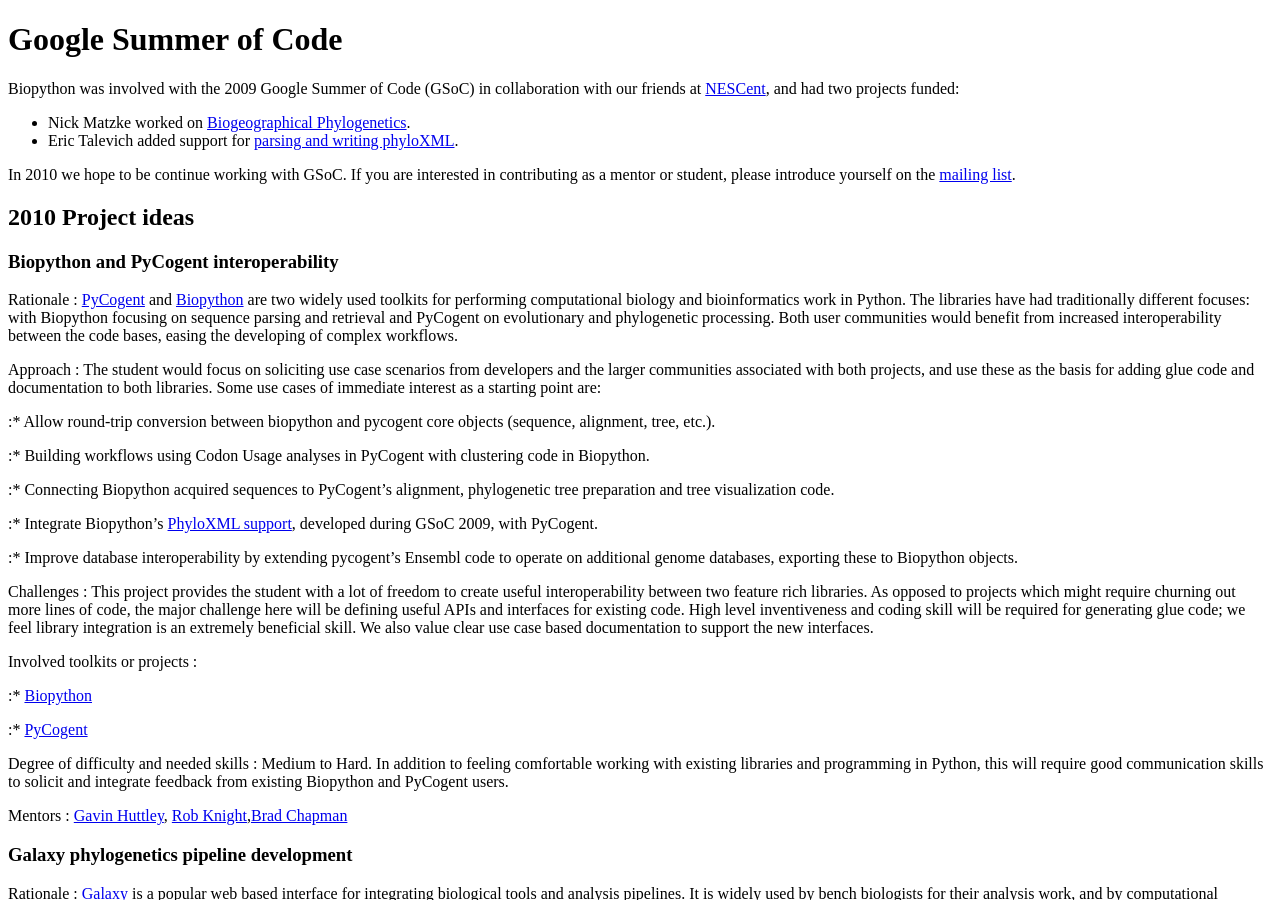
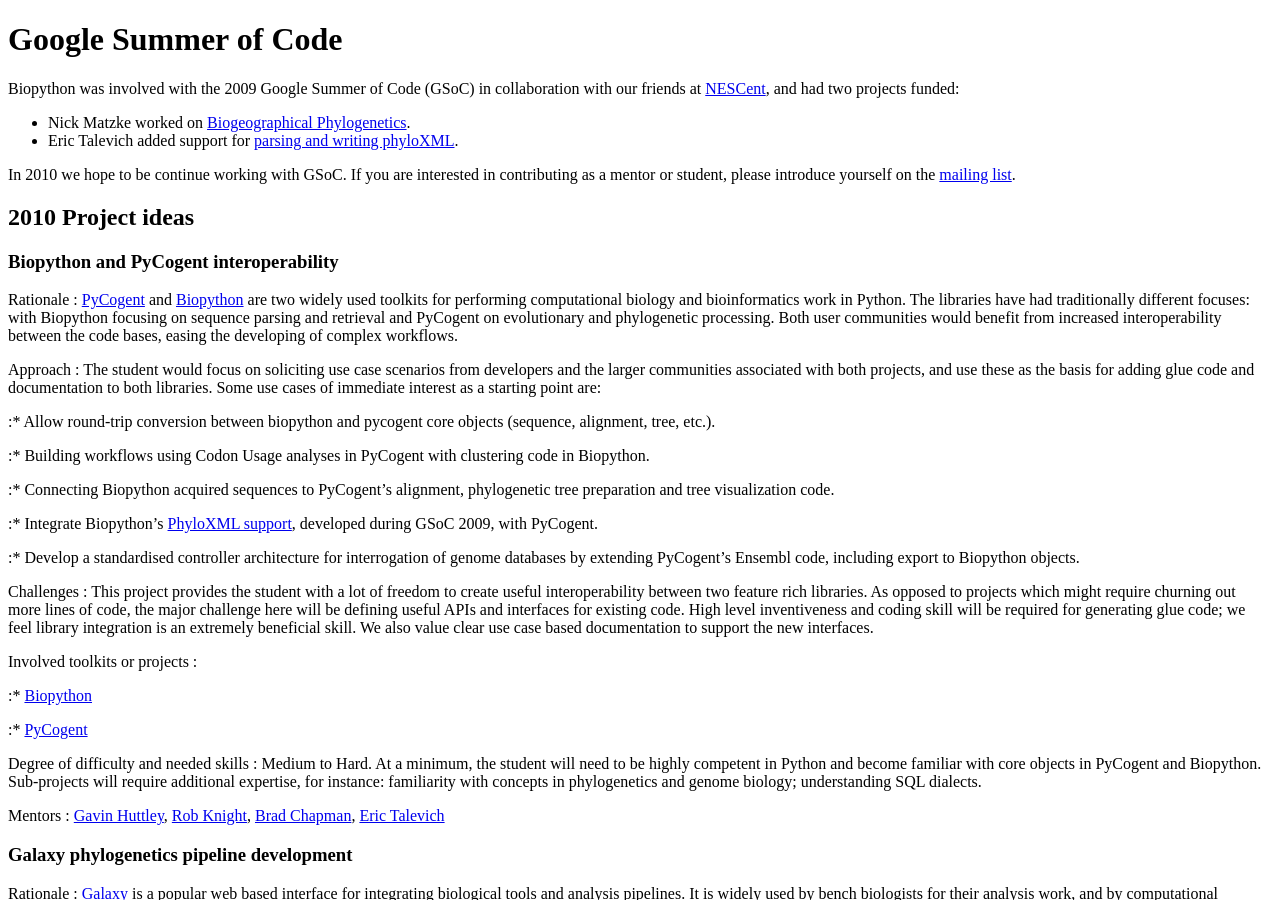
Before and after one commit to biopython/biopython.github.io, a Jekyll site: the page built from wiki/Google_Summer_of_Code.md, in a window 1280 px wide and 900 px high. Built offline with Jekyll 4.4.1, drawn with Linux system fonts in a browser that asks for light colours.

Commit message:
/* Biopython and PyCogent interoperability */

```diff
--- a/wiki/Google_Summer_of_Code.md
+++ b/wiki/Google_Summer_of_Code.md
@@ -42,9 +42,9 @@ phylogenetic tree preparation and tree visualization code.
 support](http://biopython.org/wiki/Phylo), developed during GSoC 2009,
 with PyCogent.
 
-:\* Improve database interoperability by extending pycogent's Ensembl
-code to operate on additional genome databases, exporting these to
-Biopython objects.
+:\* Develop a standardised controller architecture for interrogation of
+genome databases by extending PyCogent's Ensembl code, including export
+to Biopython objects.
 
 Challenges : This project provides the student with a lot of freedom to create useful interoperability between two feature rich libraries. As opposed to projects which might require churning out more lines of code, the major challenge here will be defining useful APIs and interfaces for existing code. High level inventiveness and coding skill will be required for generating glue code; we feel library integration is an extremely beneficial skill. We also value clear use case based documentation to support the new interfaces.
 
@@ -56,11 +56,11 @@ Involved toolkits or projects :
 
 :\* [PyCogent](http://pycogent.sourceforge.net/)
 
-Degree of difficulty and needed skills : Medium to Hard. In addition to feeling comfortable working with existing libraries and programming in Python, this will require good communication skills to solicit and integrate feedback from existing Biopython and PyCogent users.
+Degree of difficulty and needed skills : Medium to Hard. At a minimum, the student will need to be highly competent in Python and become familiar with core objects in PyCogent and Biopython. Sub-projects will require additional expertise, for instance: familiarity with concepts in phylogenetics and genome biology; understanding SQL dialects.
 
 <!-- -->
 
-Mentors : [Gavin Huttley](http://jcsmr.anu.edu.au/org/dmb/compgen/), [Rob Knight](http://chem.colorado.edu/index.php?option=com_content&view=article&id=263:rob-knight),[Brad Chapman](http://bcbio.wordpress.com)
+Mentors : [Gavin Huttley](http://jcsmr.anu.edu.au/org/dmb/compgen/), [Rob Knight](http://chem.colorado.edu/index.php?option=com_content&view=article&id=263:rob-knight), [Brad Chapman](http://bcbio.wordpress.com), [Eric Talevich](http://eric.talevich.com/)
 
 ### Galaxy phylogenetics pipeline development
 
```
Also changed, not shown: 1 other file.
